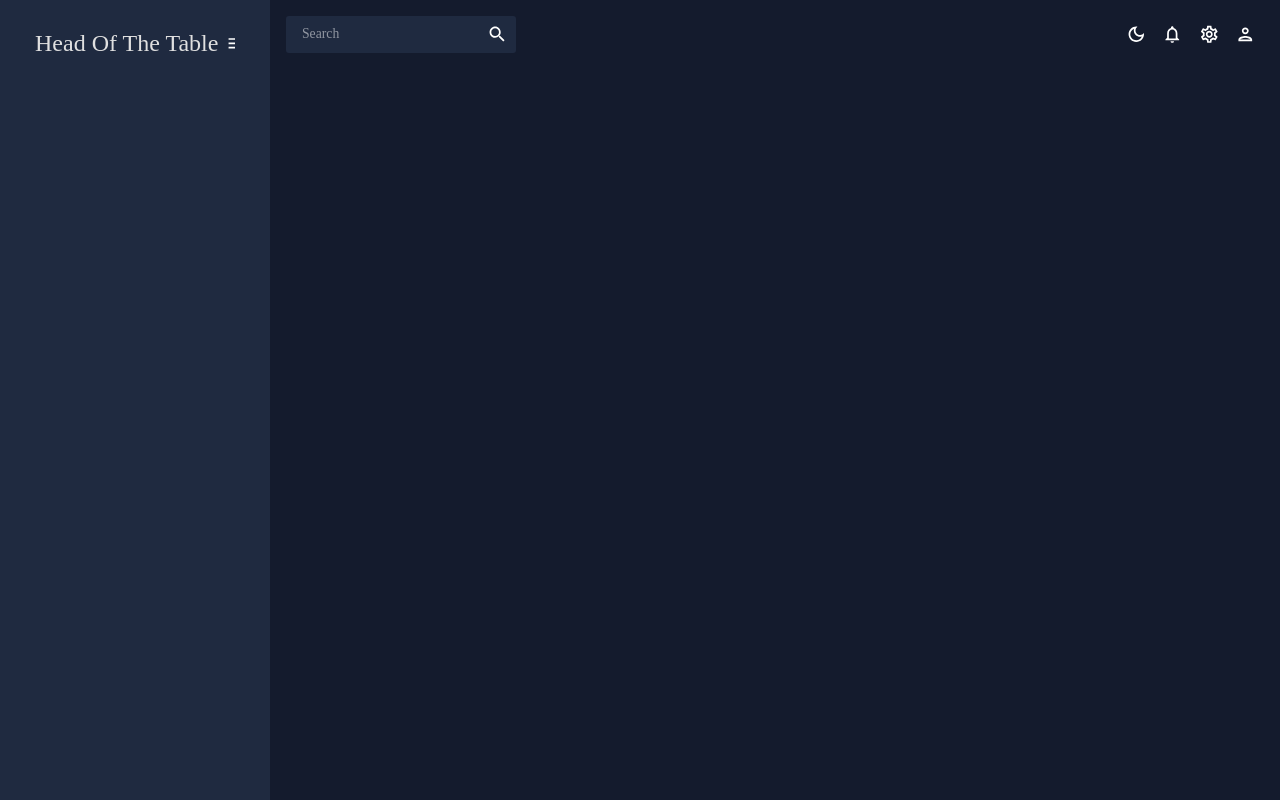
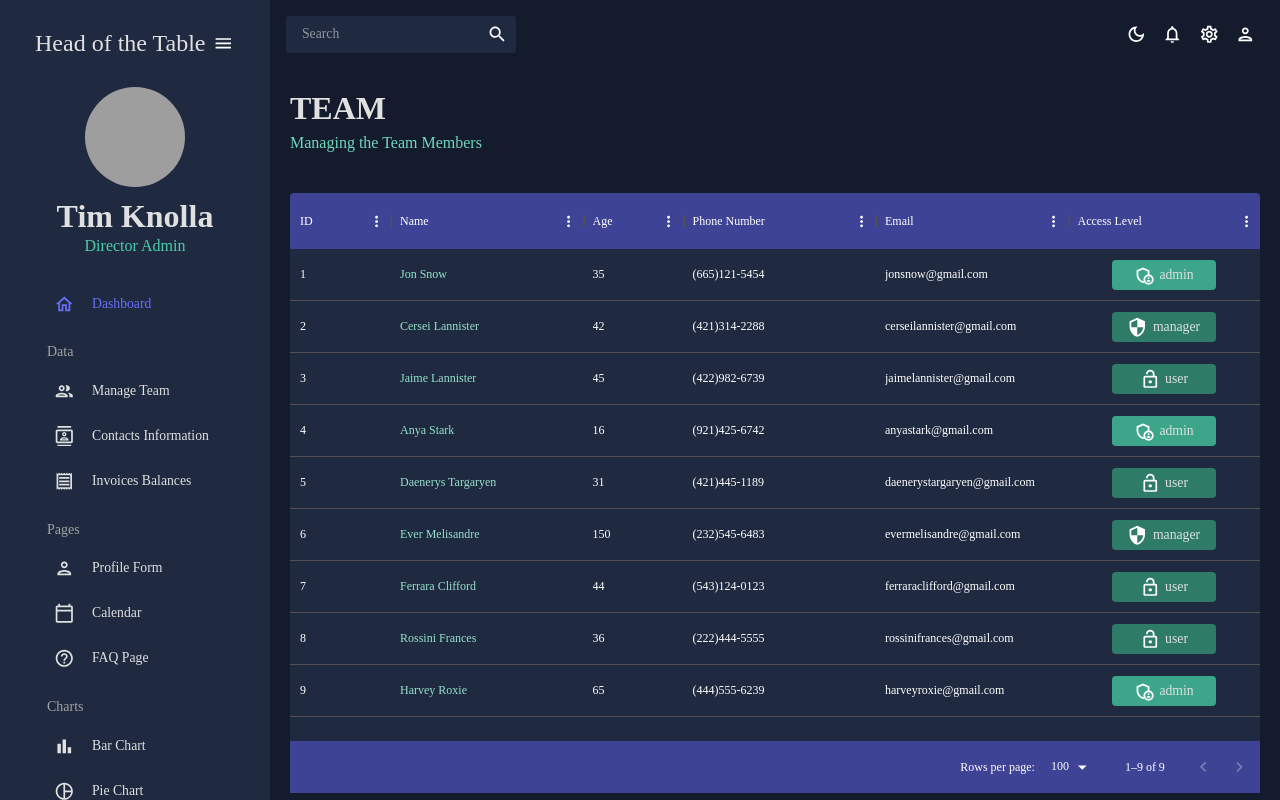
Before and after one commit to threejay20/react-admin, a React (Create React App) app: page /team in a window 1280 px wide. Before the commit this address had no page. Built offline with nearby package versions, Linux system fonts and the light colour scheme; grey boxes are pictures that could not be loaded.

Commit message:
team updated

```diff
--- a/src/App.js
+++ b/src/App.js
@@ -5,7 +5,7 @@
 import Dashboard from "./scenes/dashboard";
 import Sidebar from './scenes/global/SideBar';
 import { useState } from 'react';
-// import Team from "./scenes/team";
+import Team from "./scenes/team";
 // import Invoices from "./scenes/invoices";
 // import Contacts from "./scenes/contacts";
 // import Bar from "./scenes/bar";
@@ -31,7 +31,7 @@
           <Topbar />
           <Routes>
             <Route path="/" element={<Dashboard />} />
-            {/* <Route path="/team" element={<Team />} /> */}
+            <Route path="/team" element={<Team />} />
             {/* <Route path="/contacts" element={<Contacts />} /> */}
             {/* <Route path="/invoices" element={<Invoices />} /> */}
             {/* <Route path="/form" element={<Form />} /> */}
--- a/src/scenes/global/SideBar.jsx
+++ b/src/scenes/global/SideBar.jsx
@@ -1,8 +1,8 @@
 import { useState } from "react";
 import { ProSidebar, Menu, MenuItem } from "react-pro-sidebar";
+import { Box, IconButton, Typography, useTheme } from "@mui/material";
+import { Link } from "react-router-dom";
 import "react-pro-sidebar/dist/css/styles.css";
-import { Box, IconButton, Typography, useTheme } from '@mui/material';
-import { Link } from "react-router-dom";
 import { tokens } from "../../theme";
 import HomeOutlinedIcon from "@mui/icons-material/HomeOutlined";
 import PeopleOutlinedIcon from "@mui/icons-material/PeopleOutlined";
@@ -10,23 +10,38 @@
 import ReceiptOutlinedIcon from "@mui/icons-material/ReceiptOutlined";
 import PersonOutlinedIcon from "@mui/icons-material/PersonOutlined";
 import CalendarTodayOutlinedIcon from "@mui/icons-material/CalendarTodayOutlined";
-import HelpOutlinedIcon from "@mui/icons-material/HelpOutlined";
+import HelpOutlineOutlinedIcon from "@mui/icons-material/HelpOutlineOutlined";
 import BarChartOutlinedIcon from "@mui/icons-material/BarChartOutlined";
 import PieChartOutlineOutlinedIcon from "@mui/icons-material/PieChartOutlineOutlined";
 import TimelineOutlinedIcon from "@mui/icons-material/TimelineOutlined";
 import MenuOutlinedIcon from "@mui/icons-material/MenuOutlined";
 import MapOutlinedIcon from "@mui/icons-material/MapOutlined";
-import { MenuBookOutlined } from "@mui/icons-material";
 
+const Item = ({ title, to, icon, selected, setSelected }) => {
+  const theme = useTheme();
+  const colors = tokens(theme.palette.mode);
+  return (
+    <MenuItem
+      active={selected === title}
+      style={{
+        color: colors.grey[100],
+      }}
+      onClick={() => setSelected(title)}
+      icon={icon}
+    >
+      <Typography>{title}</Typography>
+      <Link to={to} />
+    </MenuItem>
+  );
+};
 
-
-const SideBar = () => {
+const Sidebar = () => {
   const theme = useTheme();
   const colors = tokens(theme.palette.mode);
   const [isCollapsed, setIsCollapsed] = useState(false);
-    const [selected, setSelected] = useState('Dashboard')
+  const [selected, setSelected] = useState("Dashboard");
 
-    return  (
+  return (
     <Box
       sx={{
         "& .pro-sidebar-inner": {
@@ -35,23 +50,23 @@
         "& .pro-icon-wrapper": {
           backgroundColor: "transparent !important",
         },
-                "& .pro-inner-item" : {
+        "& .pro-inner-item": {
           padding: "5px 35px 5px 20px !important",
         },
-                "& .pro-inner-item-hover": {
-                    color: "#868dffb !important",
+        "& .pro-inner-item:hover": {
+          color: "#868dfb !important",
         },
-                "& .pro-menu-item.active" : {
+        "& .pro-menu-item.active": {
           color: "#6870fa !important",
-                }
+        },
       }}
     >
       <ProSidebar collapsed={isCollapsed}>
         <Menu iconShape="square">
-                    {/* {LOGO AND MENU ICON} */}
+          {/* LOGO AND MENU ICON */}
           <MenuItem
             onClick={() => setIsCollapsed(!isCollapsed)}
-                        icon={isCollapsed ? <MenuOutlinedIcon/> : undefined}
+            icon={isCollapsed ? <MenuOutlinedIcon /> : undefined}
             style={{
               margin: "10px 0 20px 0",
               color: colors.grey[100],
@@ -60,25 +75,154 @@
             {!isCollapsed && (
               <Box
                 display="flex"
-                              justifyContent= "space-between"
+                justifyContent="space-between"
                 alignItems="center"
                 ml="15px"
               >
                 <Typography variant="h3" color={colors.grey[100]}>
-                                  Head Of The Table
+                  Head of the Table
                 </Typography>
                 <IconButton onClick={() => setIsCollapsed(!isCollapsed)}>
                   <MenuOutlinedIcon />
                 </IconButton>
               </Box>
-                        ) }
+            )}
+          </MenuItem>
 
-                        </MenuItem>
+          {!isCollapsed && (
+            <Box mb="25px">
+              <Box display="flex" justifyContent="center" alignItems="center">
+                <img
+                  alt="profile-user"
+                  width="100px"
+                  height="100px"
+                  src={`../../assets/user.png`}
+                  style={{ cursor: "pointer", borderRadius: "50%" }}
+                />
+              </Box>
+              <Box textAlign="center">
+                <Typography
+                  variant="h2"
+                  color={colors.grey[100]}
+                  fontWeight="bold"
+                  sx={{ m: "10px 0 0 0" }}
+                >
+                  Tim Knolla
+                </Typography>
+                <Typography variant="h5" color={colors.greenAccent[500]}>
+                  Director Admin
+                </Typography>
+              </Box>
+            </Box>
+          )}
+
+          <Box paddingLeft={isCollapsed ? undefined : "10%"}>
+            <Item
+              title="Dashboard"
+              to="/"
+              icon={<HomeOutlinedIcon />}
+              selected={selected}
+              setSelected={setSelected}
+            />
+
+            <Typography
+              variant="h6"
+              color={colors.grey[300]}
+              sx={{ m: "15px 0 5px 20px" }}
+            >
+              Data
+            </Typography>
+            <Item
+              title="Manage Team"
+              to="/team"
+              icon={<PeopleOutlinedIcon />}
+              selected={selected}
+              setSelected={setSelected}
+            />
+            <Item
+              title="Contacts Information"
+              to="/contacts"
+              icon={<ContactsOutlinedIcon />}
+              selected={selected}
+              setSelected={setSelected}
+            />
+            <Item
+              title="Invoices Balances"
+              to="/invoices"
+              icon={<ReceiptOutlinedIcon />}
+              selected={selected}
+              setSelected={setSelected}
+            />
+
+            <Typography
+              variant="h6"
+              color={colors.grey[300]}
+              sx={{ m: "15px 0 5px 20px" }}
+            >
+              Pages
+            </Typography>
+            <Item
+              title="Profile Form"
+              to="/form"
+              icon={<PersonOutlinedIcon />}
+              selected={selected}
+              setSelected={setSelected}
+            />
+            <Item
+              title="Calendar"
+              to="/calendar"
+              icon={<CalendarTodayOutlinedIcon />}
+              selected={selected}
+              setSelected={setSelected}
+            />
+            <Item
+              title="FAQ Page"
+              to="/faq"
+              icon={<HelpOutlineOutlinedIcon />}
+              selected={selected}
+              setSelected={setSelected}
+            />
+
+            <Typography
+              variant="h6"
+              color={colors.grey[300]}
+              sx={{ m: "15px 0 5px 20px" }}
+            >
+              Charts
+            </Typography>
+            <Item
+              title="Bar Chart"
+              to="/bar"
+              icon={<BarChartOutlinedIcon />}
+              selected={selected}
+              setSelected={setSelected}
+            />
+            <Item
+              title="Pie Chart"
+              to="/pie"
+              icon={<PieChartOutlineOutlinedIcon />}
+              selected={selected}
+              setSelected={setSelected}
+            />
+            <Item
+              title="Line Chart"
+              to="/line"
+              icon={<TimelineOutlinedIcon />}
+              selected={selected}
+              setSelected={setSelected}
+            />
+            <Item
+              title="Geography Chart"
+              to="/geography"
+              icon={<MapOutlinedIcon />}
+              selected={selected}
+              setSelected={setSelected}
+            />
+          </Box>
         </Menu>
       </ProSidebar>
-
     </Box>
   );
-}
+};
 
-export default SideBar;
+export default Sidebar;
--- /dev/null
+++ b/src/scenes/team/index.jsx
@@ -0,0 +1,113 @@
+import { Box, Typography, useTheme } from "@mui/material";
+import { DataGrid } from "@mui/x-data-grid";
+import { tokens } from "../../theme";
+import { mockDataTeam } from "../../data/mockData";
+import AdminPanelSettingsOutlinedIcon from "@mui/icons-material/AdminPanelSettingsOutlined";
+import LockOpenOutlinedIcon  from "@mui/icons-material/LockOpenOutlined";
+import SecurityOutlinedIcon from "@mui/icons-material/SecurityOutlined";
+import Header from "../../components/Header";
+
+
+const Team = () => {
+    const theme = useTheme ();
+    const colors = tokens(theme.palette.mode);
+
+    const columns = [
+        { field: "id", headerName: "ID" },
+        {
+            field : "name",
+            headerName: "Name",
+            flex: 1,
+            cellClassName: "name-column--cell",
+        },
+        {
+        field : "age",
+        headerName: "Age",
+        type: "number",
+        headerAlign: "left",
+        align: "left"
+       },
+       {
+        field : "phone",
+        headerName: "Phone Number",
+        flex: 1,
+
+       },
+       {
+        field : "email",
+        headerName: "Email",
+        flex: 1,
+       },
+       {
+        field : "access",
+        headerName: "Access Level",
+        flex: 1,
+        renderCell: ({row: {access}}) => {
+            return(
+                <Box
+                 width="60%"
+                 m="0 auto"
+                 p="5px"
+                 display="flex"
+                 justifyContent="center"
+                 backgroundColor={
+                    access === "admin"
+                     ? colors.greenAccent[600]
+                     : colors.greenAccent[700]
+                 }
+                 borderRadius="4px"
+
+                >
+                    {access === "admin" && <AdminPanelSettingsOutlinedIcon/>}
+                    {access === "manager" && <SecurityOutlinedIcon/>}
+                    {access === "user" && <LockOpenOutlinedIcon/>}
+                    <Typography color={colors.grey[100]} sx={{ ml: "5px"}}>
+                        {access}
+                    </Typography>
+
+                </Box>
+            );
+
+        },
+       },
+    ];
+
+    return (
+        <Box m="20px">
+            <Header title="TEAM" subtitle="Managing the Team Members"/>
+            <Box m="40px 0 0 0"
+            height="75vh"
+            sx={{
+                "& .MuiDataGrid-root": {
+                    border: "none",
+                },
+                "& .MuiDataGrid-cell": {
+                    borderBottom: "none"
+                },
+                "& .name-column--cell": {
+                    color: colors.greenAccent[300]
+                },
+                "& .MuiDataGrid-columnHeaders": {
+                    backgroundColor: colors.blueAccent[700],
+                    borderBottom:"none"
+                },
+                "& .MuiDataGrid-virtualScroller": {
+                    backgroundColor: colors.primary[400]
+                },
+                "& .MuiDataGrid-footerContainer": {
+                    borderTop: "none",
+                    backgroundColor: colors.blueAccent[700]
+                }
+            }}
+            >
+                <DataGrid
+                rows={mockDataTeam}
+                columns = {columns}
+                />
+            </Box>
+
+        </Box>
+    );
+};
+
+export default Team;
```
Lines whose indentation alone changed are shown as unchanged.
